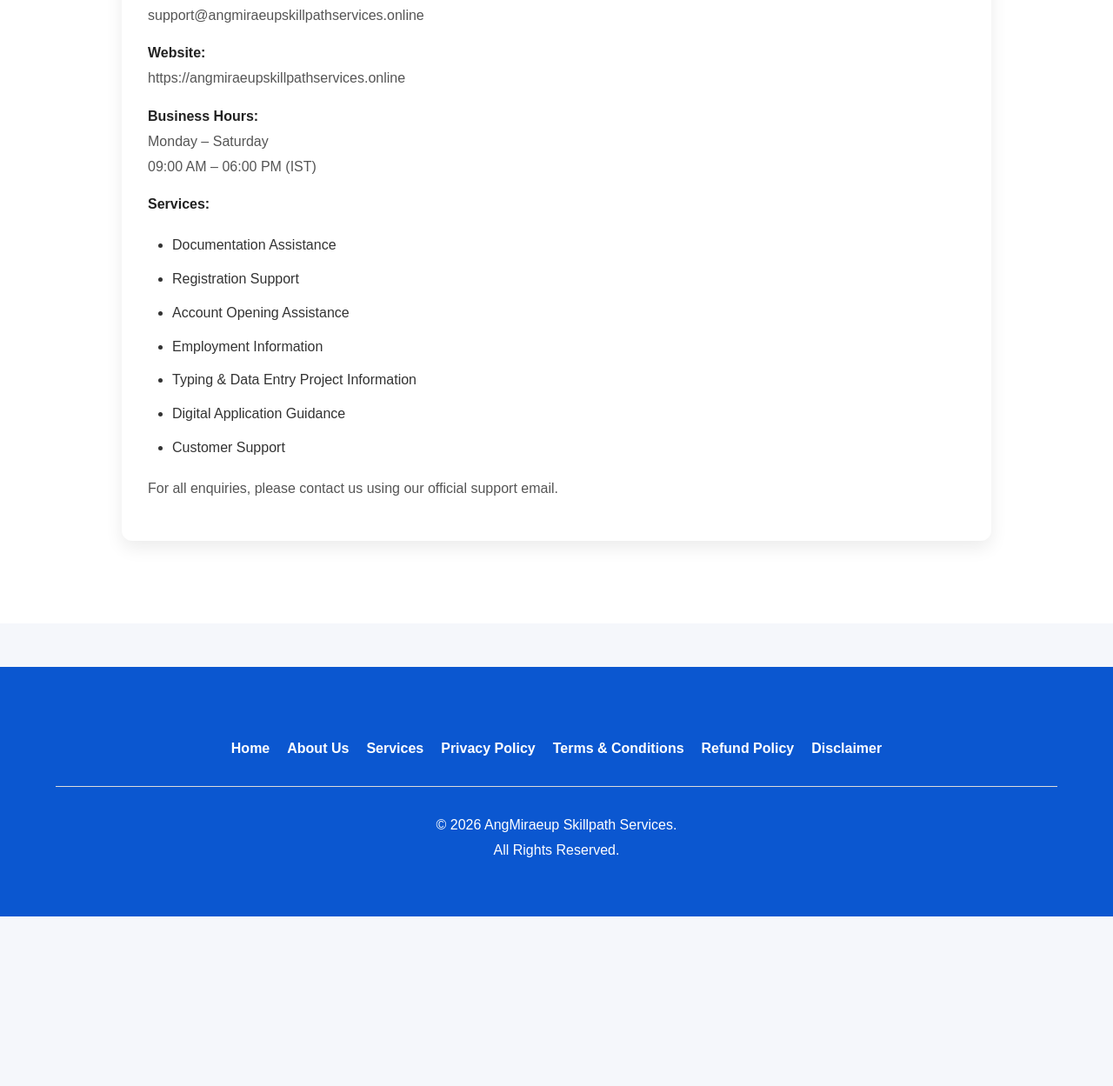
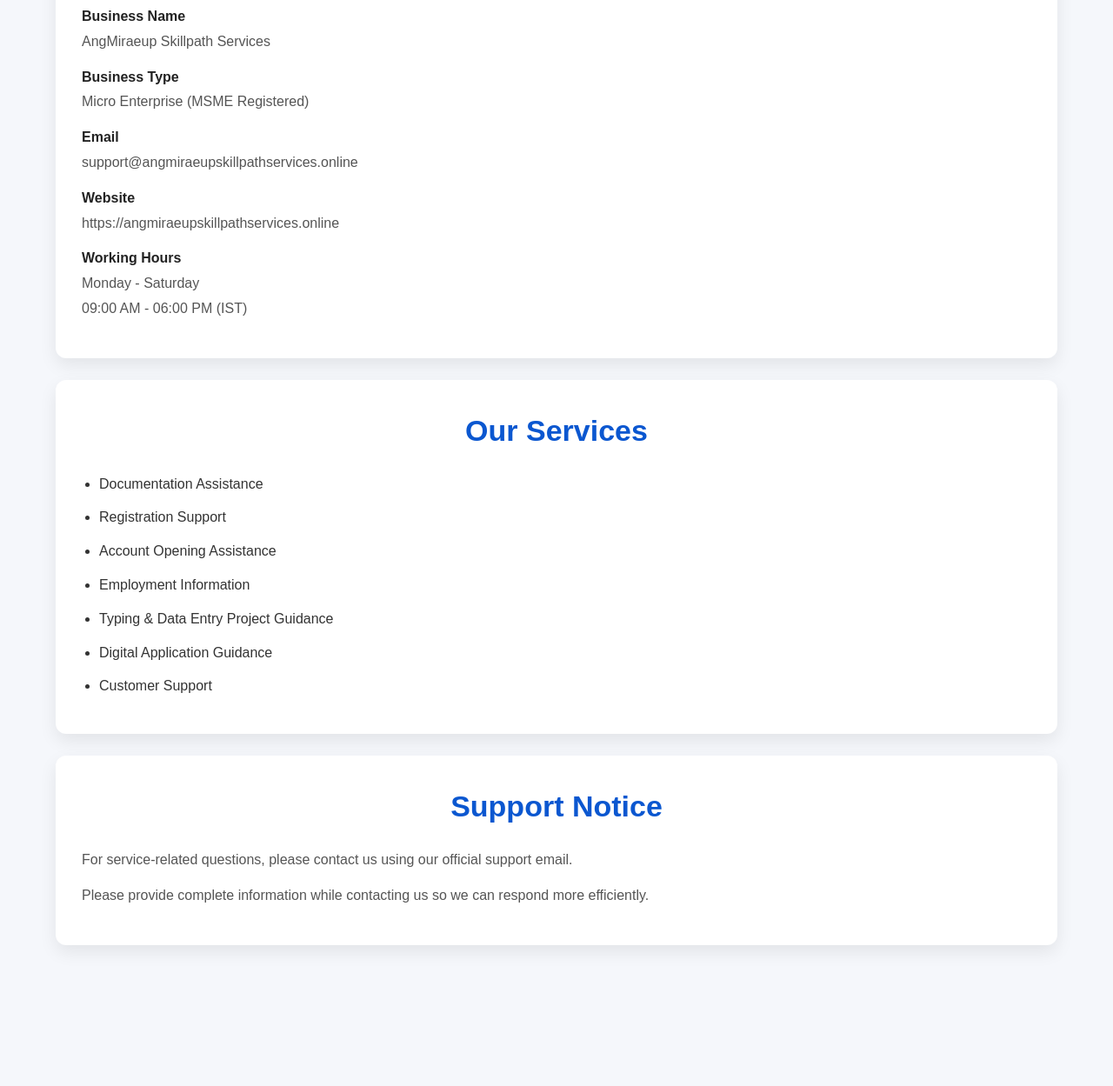
Before and after one commit to mayrasupport17-commits/angone-mirae, a plain HTML site: page contact.html in a window 1280 px wide. Shown: the part 539-1788 px from the top of the page at 87% size. Before the commit the page ends 1593 px from the top, so only its background shows below. Drawn offline with Linux system fonts and the light colour scheme.

Commit message:
Update contact.html

```diff
--- a/contact.html
+++ b/contact.html
@@ -7,6 +7,8 @@
 <meta name="viewport" content="width=device-width, initial-scale=1.0">
 
 <title>Contact Us | AngMiraeup Skillpath Services</title>
+
+<meta name="description" content="Contact AngMiraeup Skillpath Services for professional digital assistance and customer support.">
 
 <link rel="stylesheet" href="css/style.css">
 
@@ -19,7 +21,9 @@
 <div class="container">
 
 <div class="logo">
+
 <h2>AngMiraeup Skillpath Services</h2>
+
 </div>
 
 <nav>
@@ -27,8 +31,11 @@
 <ul>
 
 <li><a href="index.html">Home</a></li>
+
 <li><a href="about.html">About</a></li>
+
 <li><a href="services.html">Services</a></li>
+
 <li><a href="contact.html">Contact</a></li>
 
 </ul>
@@ -39,16 +46,25 @@
 
 </header>
 
-<section class="policy-page">
+<section class="page-header">
 
 <div class="container">
 
 <h1>Contact Us</h1>
 
 <p>
-If you have any questions regarding our services,
-please contact us through the information below.
+
+We're here to assist you.
+
 </p>
+
+</div>
+
+</section>
+
+<section class="contact-page">
+
+<div class="container">
 
 <div class="contact-card">
 
@@ -56,7 +72,7 @@ please contact us through the information below.
 
 <p>
 
-<strong>Business Name:</strong><br>
+<strong>Business Name</strong><br>
 
 AngMiraeup Skillpath Services
 
@@ -64,7 +80,15 @@ AngMiraeup Skillpath Services
 
 <p>
 
-<strong>Support Email:</strong><br>
+<strong>Business Type</strong><br>
+
+Micro Enterprise (MSME Registered)
+
+</p>
+
+<p>
+
+<strong>Email</strong><br>
 
 support@angmiraeupskillpathservices.online
 
@@ -72,7 +96,7 @@ support@angmiraeupskillpathservices.online
 
 <p>
 
-<strong>Website:</strong><br>
+<strong>Website</strong><br>
 
 https://angmiraeupskillpathservices.online
 
@@ -80,18 +104,19 @@ https://angmiraeupskillpathservices.online
 
 <p>
 
-<strong>Business Hours:</strong><br>
+<strong>Working Hours</strong><br>
 
-Monday – Saturday<br>
-09:00 AM – 06:00 PM (IST)
+Monday - Saturday<br>
+
+09:00 AM - 06:00 PM (IST)
 
 </p>
 
-<p>
+</div>
 
-<strong>Services:</strong>
+<div class="contact-card">
 
-</p>
+<h2>Our Services</h2>
 
 <ul>
 
@@ -103,7 +128,7 @@ Monday – Saturday<br>
 
 <li>Employment Information</li>
 
-<li>Typing & Data Entry Project Information</li>
+<li>Typing & Data Entry Project Guidance</li>
 
 <li>Digital Application Guidance</li>
 
@@ -111,9 +136,21 @@ Monday – Saturday<br>
 
 </ul>
 
+</div>
+
+<div class="contact-card">
+
+<h2>Support Notice</h2>
+
 <p>
 
-For all enquiries, please contact us using our official support email.
+For service-related questions, please contact us using our official support email.
+
+</p>
+
+<p>
+
+Please provide complete information while contacting us so we can respond more efficiently.
 
 </p>
 
@@ -123,15 +160,49 @@ For all enquiries, please contact us using our official support email.
 
 </section>
 
+<section class="contact-banner">
+
+<div class="container">
+
+<h2>Need Help?</h2>
+
+<p>
+
+Our team is committed to providing reliable assistance and professional support.
+
+</p>
+
+<a href="mailto:support@angmiraeupskillpathservices.online" class="btn">
+
+Email Support
+
+</a>
+
+</div>
+
+</section>
+
 <footer>
 
 <div class="container">
+
+<h3>AngMiraeup Skillpath Services</h3>
+
+<p>
+
+Professional Documentation Assistance,
+Registration Support,
+Employment Information,
+Digital Application Guidance
+and Customer Support.
+
+</p>
 
 <div class="footer-links">
 
 <a href="index.html">Home</a>
 
-<a href="about.html">About Us</a>
+<a href="about.html">About</a>
 
 <a href="services.html">Services</a>
 
@@ -149,7 +220,9 @@ For all enquiries, please contact us using our official support email.
 
 <p>
 
-© 2026 AngMiraeup Skillpath Services.<br>
+© 2026 AngMiraeup Skillpath Services
+
+<br>
 
 All Rights Reserved.
 
```
